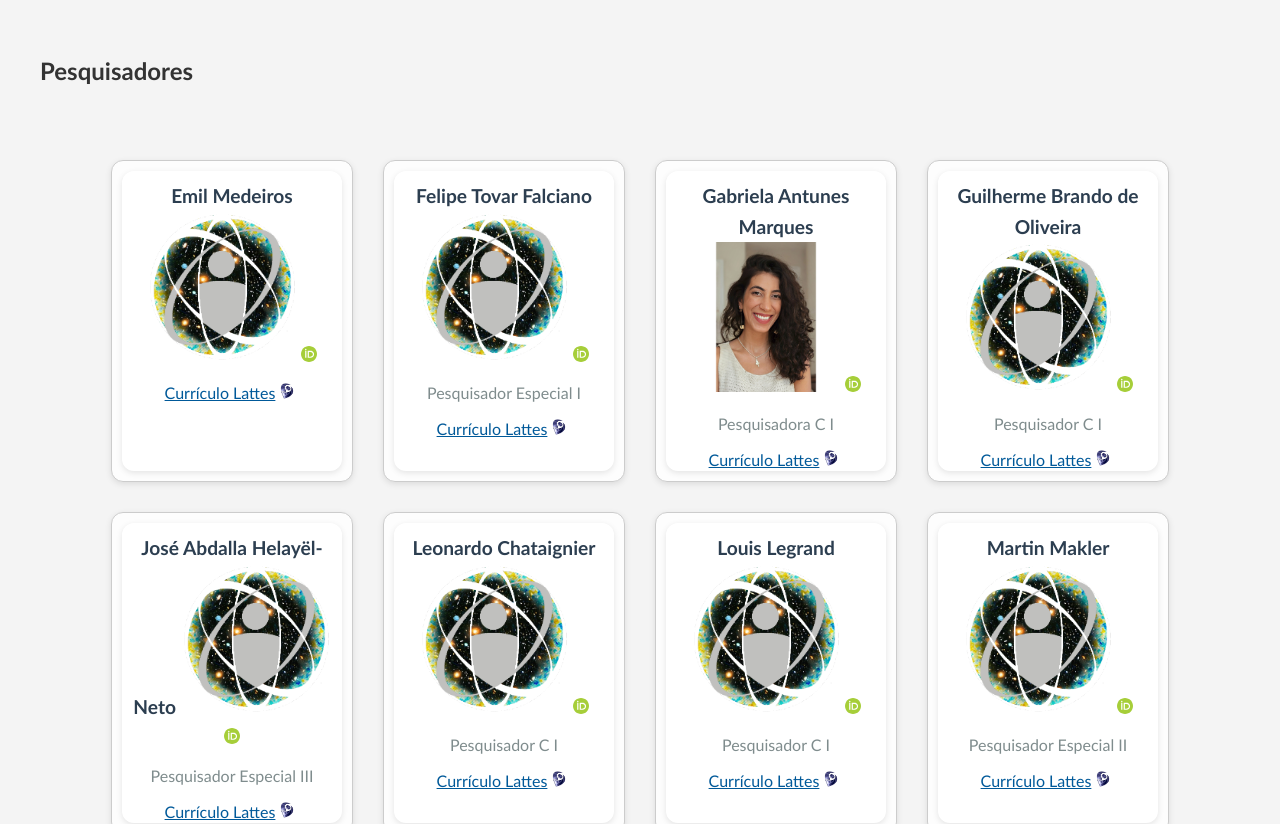
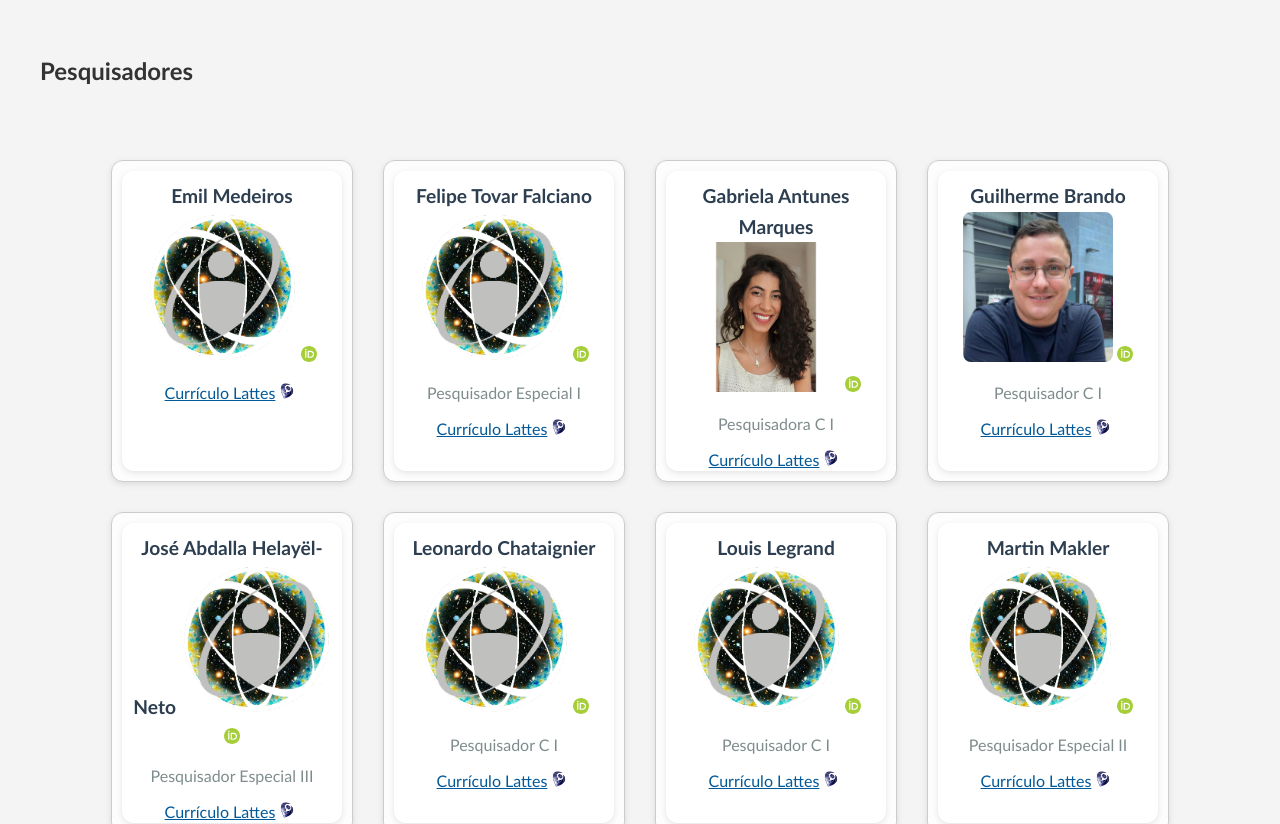
Before and after one commit to cbpf-cosmo/cbpf-cosmo.github.io, a Jekyll site: the page membros.html, which Jekyll copies as it is, in a window 1280 px wide and 900 px high, scrolled down 511 px, cut to the strip 76-900 px from the top of the window. Built offline with Jekyll 4.4.1, drawn with Linux system fonts in a browser that asks for light colours.

Commit message:
feat: adiciona perfil de Guilherme Brando em membros.html

```diff
--- a/membros.html
+++ b/membros.html
@@ -201,26 +201,29 @@
     <div class="member-inner">
       <div class="member-front">
         <div class="member-name">
-          Guilherme Brando de Oliveira
-          <img src="images/thumbs/cbpf.png" alt="foto" class="clickable-photo"
+          Guilherme Brando
+          <img src="images/thumbs/gui.png" alt="foto" class="clickable-photo"
                style="width:150px; height:150px; object-fit:cover;">
-          <a href="https://orcid.org/" target="_blank">
+          <a href="https://orcid.org/0000-0003-0805-1905" target="_blank">
             <img src="images/ORCID-iD_icon_vector.svg" alt="iD ORCID"/>
           </a>
         </div>
         <div class="member-role">Pesquisador C I</div>
         <div class="member-lattes">
-          <a href="http://lattes.cnpq.br/" target="_blank">
+          <a href="http://lattes.cnpq.br/7798185169163548" target="_blank">
             Currículo Lattes<img src="images/lattes-logo-2.png" alt="iD Lattes"/>
           </a>
         </div>
       </div>
       <div class="member-back">
-        <p>Texto sobre Guilherme Brando de Oliveira e palavras-chaves</p>
+        <p>
+          Cosmologia teórica; Estrutura em grande escala; Métodos computacionais; Simulações de N-corpos
+        </p>
         <button class="btn-back">Voltar</button>
       </div>
     </div>
   </li>
+
 
   <!-- ==== Jose Helayel ==== -->
   <li class="member-card">
```
